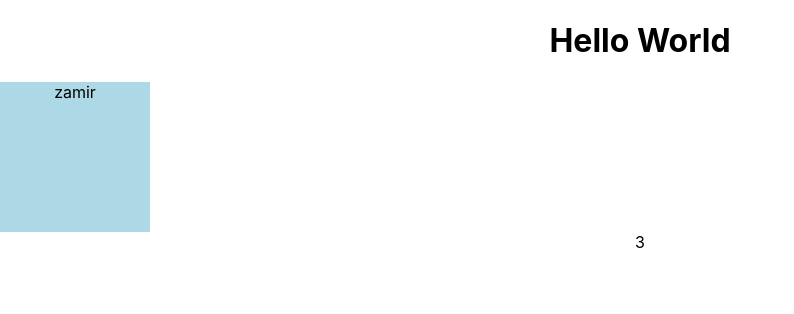
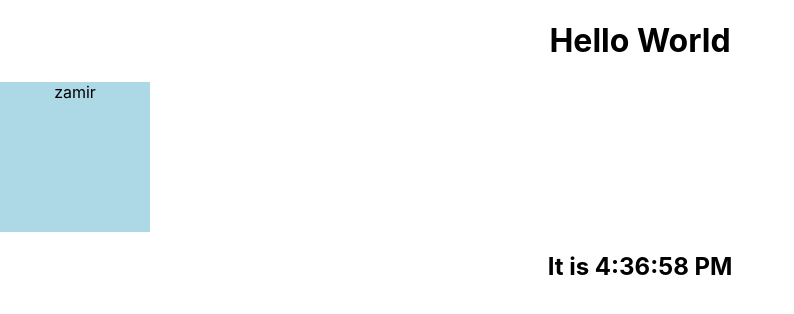
Before and after one commit to zamirkanji/first_React_App, a React (Create React App) app in the folder my-first-react-app/: page / in a window 1280 px wide. Shown: the top 314 px of the page, without its empty margins (0-794 px from the left). Built offline with nearby package versions, Linux system fonts and the light colour scheme.

Commit message:
commit 2

```diff
--- a/my-first-react-app/src/App.js
+++ b/my-first-react-app/src/App.js
@@ -8,34 +8,17 @@ import CurrentTime from './CurrentTime';
 
 function App() {
   return (
-    // <div className="App">
-    //   <header className="App-header">
-    //     <img src={logo} className="App-logo" alt="logo" />
-    //     <p>
-    //       Edit <code>src/App.js</code> and save to reload.
-    //     </p>
-    //     <a
-    //       className="App-link"
-    //       href="https://reactjs.org"
-    //       target="_blank"
-    //       rel="noopener noreferrer"
-    //     >
-    //       Learn React
-    //     </a>
-    //   </header>
-    // </div>
     <div className='App'>
-      <div className='App-Container'>
         <header className='App-Header'>
           <h1>Hello World</h1>
         </header>
         <main className='App-Main-Container'>
           <CreateBox name = 'zamir'/>
           <div>
-          {setInterval(CurrentTime, 1000)}
+            <CurrentTime time = {new Date().toLocaleTimeString()} />
+          {/* {setInterval(CurrentTime, 1000)} */}
           </div>
         </main>
-      </div>
     </div>
   );
 }
--- a/my-first-react-app/src/CreateBox.js
+++ b/my-first-react-app/src/CreateBox.js
@@ -1,4 +1,6 @@
-const CreateBox = (props) => {
+const CreateBox = ({name}) => {
+
+    console.log(name);
 
     const onClickBox = () => {
         console.log('test click');
@@ -6,7 +8,7 @@ const CreateBox = (props) => {
 
     return (
         <div className="box" onClick={onClickBox}>
-            <p>{props.name}</p>
+            <p>{name}</p>
         </div>
     )
 }
--- a/my-first-react-app/src/CurrentTime.js
+++ b/my-first-react-app/src/CurrentTime.js
@@ -1,7 +1,9 @@
-const CurrentTime = () => {
+const CurrentTime = (props) => {
+  console.log(props);
+
     return (
       <div>
-        <h2>It is {new Date().toLocaleTimeString()}</h2>
+        <h2>It is {props.time}</h2>
       </div>
     )
     // root.render(element)
--- a/my-first-react-app/src/index.css
+++ b/my-first-react-app/src/index.css
@@ -1,10 +1,12 @@
 body {
   margin: 0;
+  padding: 0;
   font-family: -apple-system, BlinkMacSystemFont, 'Segoe UI', 'Roboto', 'Oxygen',
     'Ubuntu', 'Cantarell', 'Fira Sans', 'Droid Sans', 'Helvetica Neue',
     sans-serif;
   -webkit-font-smoothing: antialiased;
   -moz-osx-font-smoothing: grayscale;
+
 }
 
 code {
@@ -13,8 +15,24 @@ code {
 }
 
 
+#root {
+  /* background-color: black; */
+  height: 100%;
+}
+
+.App {
+  height: 100%;
+  /* display: flex;
+  justify-content: center;
+  align-items: center; */
+}
+
 .box {
   background-color: lightblue;
   width: 150px;
   height: 150px;
 }
+
+text {
+  color: white;
+}
```
